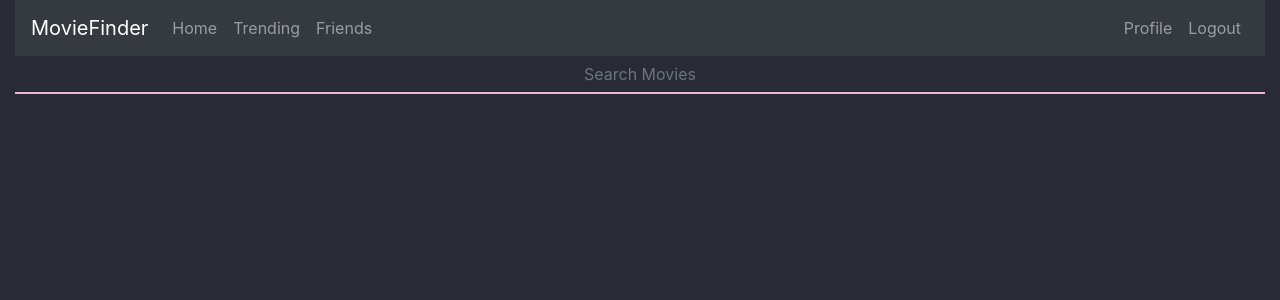
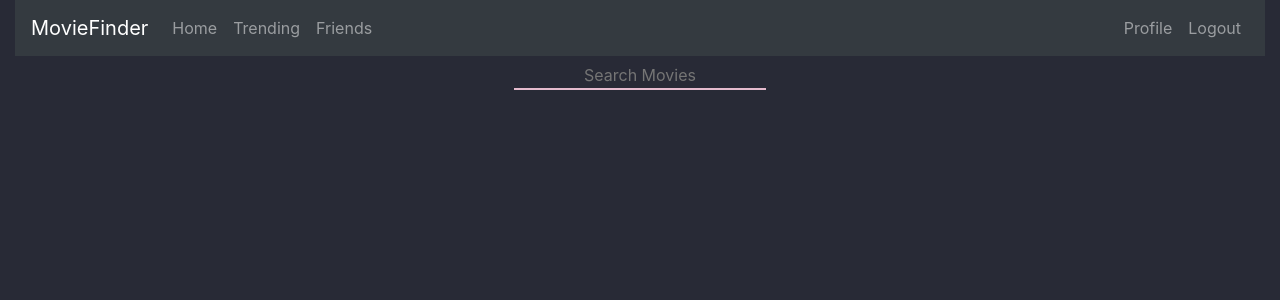
Before and after one commit to ldrach/comp3450project, a React (Create React App) app: page /home in a window 1280 px wide. Shown: the top 300 px of the page. Built offline with nearby package versions, Linux system fonts and the light colour scheme.

Commit message:
Styling fix to search on homepage

```diff
--- a/src/home/home.css
+++ b/src/home/home.css
@@ -35,6 +35,10 @@
     left: 0.2vh;
 }
 
+.inputDiv {
+    text-align: center;
+}
+
 
 .hoverStyle {
     z-index: 1;
@@ -45,24 +49,23 @@
     word-wrap: break-word;
 }
 
-input[type="text"],
-select.form-control {
+input[type="text"] {
     background: transparent;
+    display: inline-block;
+    color: white;
     border: none;
+    font-size: 2vh;
     border-bottom: 2px solid #e5bbce;
     text-align: center;
-    -webkit-box-shadow: none;
-    box-shadow: none;
     border-radius: 0;
+    margin: 0.8vh auto;
 }
 
-input[type="text"]:focus,
-select.form-control:focus {
+input[type="text"]:focus {
     color: white;
     background: transparent;
-    -webkit-box-shadow: none;
+    display: inline-block;
     border-bottom: 2px solid white;
-    box-shadow: none;
 }
 
 .addToListStyle {
--- a/src/home/home.js
+++ b/src/home/home.js
@@ -69,8 +69,8 @@ export default class MovieSearch extends Component {
             <div className="container-fluid">
                 <Navbar/>
 
-                <div>
-                    <input type="text" id="search" className="form-control" aria-label="Search Bar" placeholder="Search Movies" onKeyDown={(event) => this.searchHandler(event)}/>
+                <div className="inputDiv">
+                    <input type="text" id="search" aria-label="Search Bar" placeholder="Search Movies" onKeyDown={(event) => this.searchHandler(event)}/>
                 </div>
 
                 {/* Display movies from search */}
```
